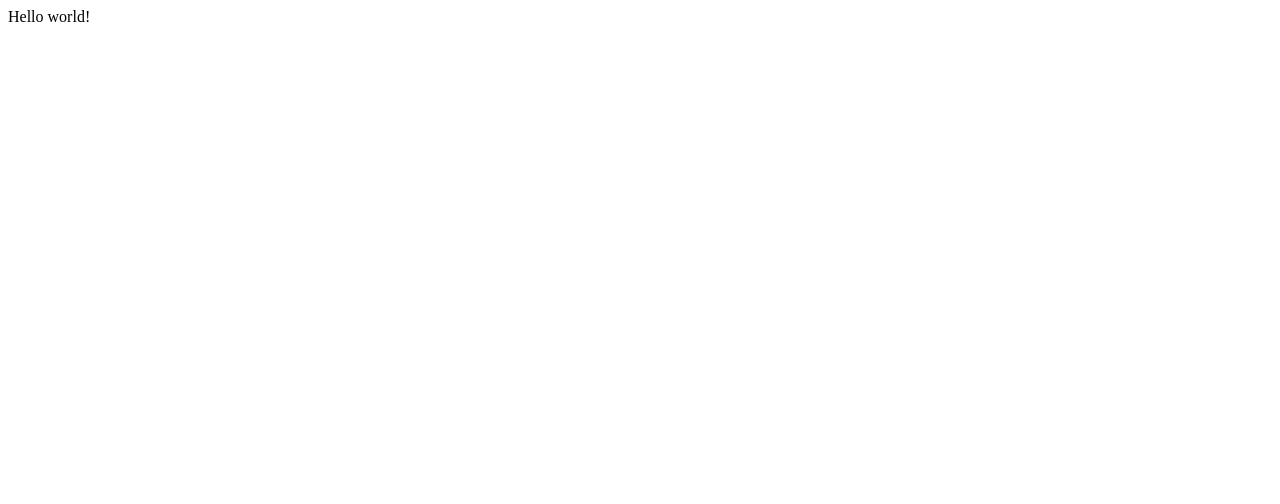
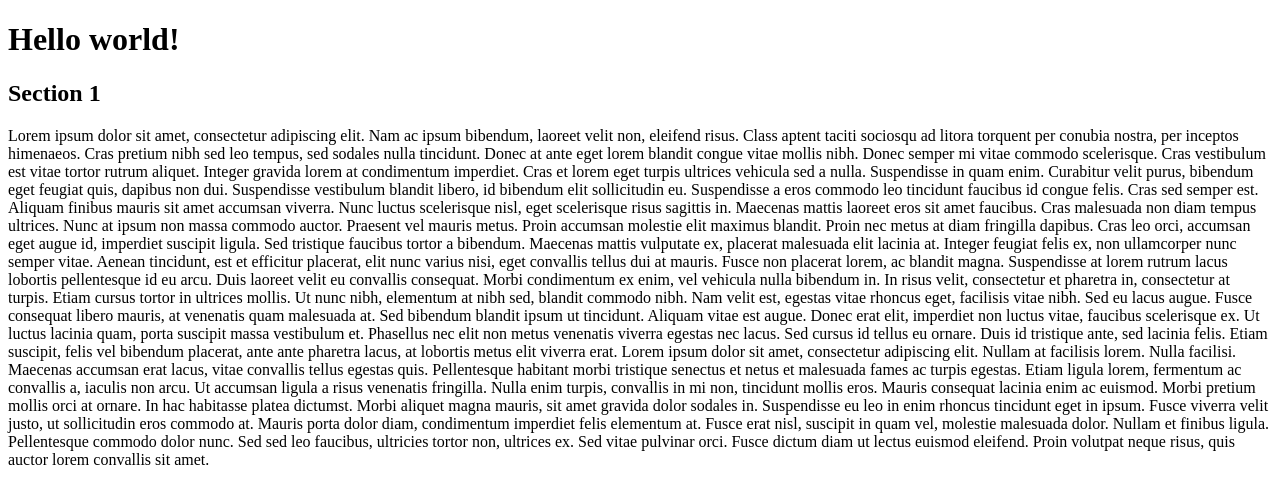
Before and after one commit to Julieblicher/HTML-basic, a plain HTML site: page hello-world.html in a window 1280 px wide. Drawn offline with Linux system fonts and the light colour scheme.

Commit message:
HTML grundstruktur sentimantal tag

```diff
--- a/hello-world.html
+++ b/hello-world.html
@@ -1,13 +1,25 @@
 <!doctype html>
-<html>
-
+<html lang="en">
 <head>
 <meta charset="utf-8">
 <title>Hello World - here i am</title>
 </head>
 
 <body>
-Hello world!
+<header><!--semantisk HTML: sidehovedet-->
+	<h1>Hello world!</h1>
+</header>
+	<section>
+	<h2>Section 1</h2>
+		Lorem ipsum dolor sit amet, consectetur adipiscing elit. Nam ac ipsum bibendum, laoreet velit non, eleifend risus. Class aptent taciti sociosqu ad litora torquent per conubia nostra, per inceptos himenaeos. Cras pretium nibh sed leo tempus, sed sodales nulla tincidunt. Donec at ante eget lorem blandit congue vitae mollis nibh. Donec semper mi vitae commodo scelerisque. Cras vestibulum est vitae tortor rutrum aliquet. Integer gravida lorem at condimentum imperdiet. Cras et lorem eget turpis ultrices vehicula sed a nulla. Suspendisse in quam enim. Curabitur velit purus, bibendum eget feugiat quis, dapibus non dui. Suspendisse vestibulum blandit libero, id bibendum elit sollicitudin eu. Suspendisse a eros commodo leo tincidunt faucibus id congue felis. Cras sed semper est. Aliquam finibus mauris sit amet accumsan viverra. Nunc luctus scelerisque nisl, eget scelerisque risus sagittis in.
+
+Maecenas mattis laoreet eros sit amet faucibus. Cras malesuada non diam tempus ultrices. Nunc at ipsum non massa commodo auctor. Praesent vel mauris metus. Proin accumsan molestie elit maximus blandit. Proin nec metus at diam fringilla dapibus. Cras leo orci, accumsan eget augue id, imperdiet suscipit ligula. Sed tristique faucibus tortor a bibendum. Maecenas mattis vulputate ex, placerat malesuada elit lacinia at. Integer feugiat felis ex, non ullamcorper nunc semper vitae. Aenean tincidunt, est et efficitur placerat, elit nunc varius nisi, eget convallis tellus dui at mauris. Fusce non placerat lorem, ac blandit magna. Suspendisse at lorem rutrum lacus lobortis pellentesque id eu arcu.
+
+Duis laoreet velit eu convallis consequat. Morbi condimentum ex enim, vel vehicula nulla bibendum in. In risus velit, consectetur et pharetra in, consectetur at turpis. Etiam cursus tortor in ultrices mollis. Ut nunc nibh, elementum at nibh sed, blandit commodo nibh. Nam velit est, egestas vitae rhoncus eget, facilisis vitae nibh. Sed eu lacus augue. Fusce consequat libero mauris, at venenatis quam malesuada at. Sed bibendum blandit ipsum ut tincidunt. Aliquam vitae est augue. Donec erat elit, imperdiet non luctus vitae, faucibus scelerisque ex. Ut luctus lacinia quam, porta suscipit massa vestibulum et. Phasellus nec elit non metus venenatis viverra egestas nec lacus.
+
+Sed cursus id tellus eu ornare. Duis id tristique ante, sed lacinia felis. Etiam suscipit, felis vel bibendum placerat, ante ante pharetra lacus, at lobortis metus elit viverra erat. Lorem ipsum dolor sit amet, consectetur adipiscing elit. Nullam at facilisis lorem. Nulla facilisi. Maecenas accumsan erat lacus, vitae convallis tellus egestas quis. Pellentesque habitant morbi tristique senectus et netus et malesuada fames ac turpis egestas. Etiam ligula lorem, fermentum ac convallis a, iaculis non arcu. Ut accumsan ligula a risus venenatis fringilla. Nulla enim turpis, convallis in mi non, tincidunt mollis eros. Mauris consequat lacinia enim ac euismod. Morbi pretium mollis orci at ornare.
+
+In hac habitasse platea dictumst. Morbi aliquet magna mauris, sit amet gravida dolor sodales in. Suspendisse eu leo in enim rhoncus tincidunt eget in ipsum. Fusce viverra velit justo, ut sollicitudin eros commodo at. Mauris porta dolor diam, condimentum imperdiet felis elementum at. Fusce erat nisl, suscipit in quam vel, molestie malesuada dolor. Nullam et finibus ligula. Pellentesque commodo dolor nunc. Sed sed leo faucibus, ultricies tortor non, ultrices ex. Sed vitae pulvinar orci. Fusce dictum diam ut lectus euismod eleifend. Proin volutpat neque risus, quis auctor lorem convallis sit amet.
+	</section>
 </body>
-
 </html>
```
Also changed, not shown: TMPEC8CKF.htm (added, +27 -0 lines).
